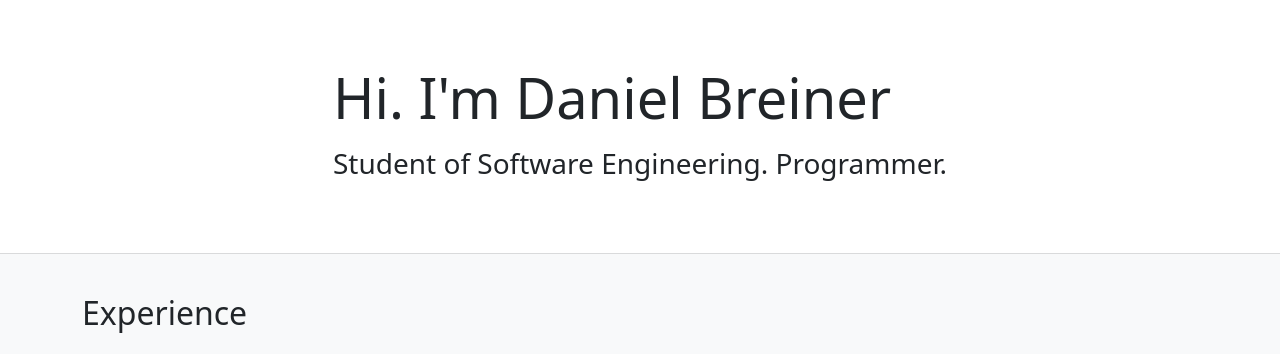
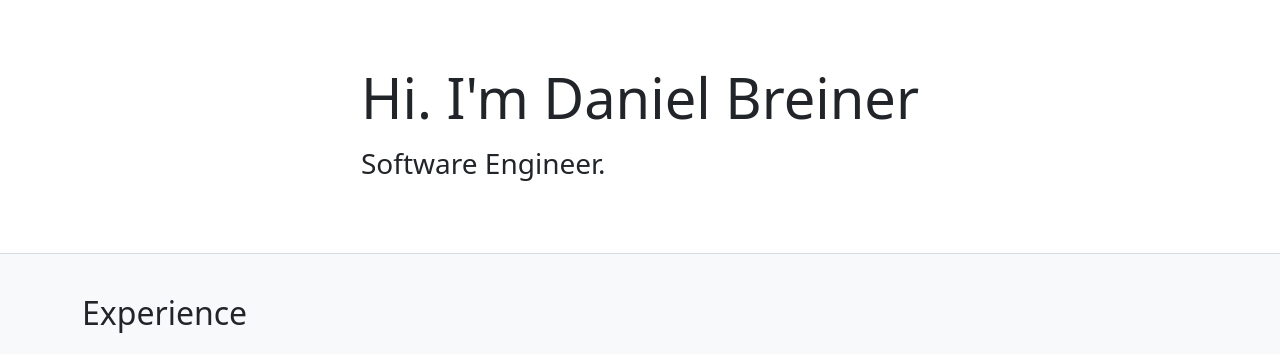
Before and after one commit to DanielBreiner/danielbreiner.github.io, a website: page index.html in a window 1280 px wide. Shown: the top 354 px of the page. Drawn offline with Linux system fonts and the light colour scheme.

Commit message:
Change subtitle

```diff
--- a/index.html
+++ b/index.html
@@ -65,7 +65,7 @@
         <div class="p-5">
             <div class="ml-5">
                 <h1 class="mb-3 display-4">Hi. I'm <b>Daniel Breiner</b></h1>
-                <h3 class="mb-4">Student of Software Engineering. Programmer.</h3>
+                <h3 class="mb-4">Software Engineer.</h3>
             </div>
         </div>
     </div>
```
